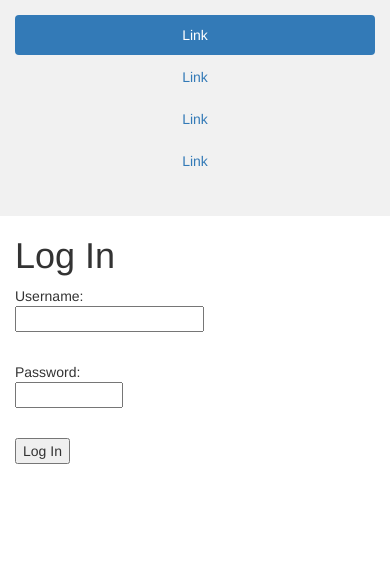
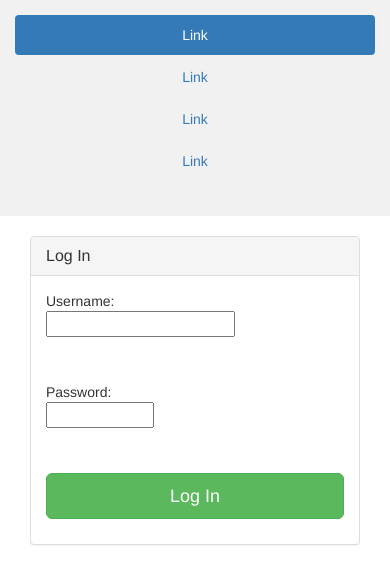
Before and after one commit to cherryshen/cherryblog, a Flask app: page /login in a window 390 px wide. Shown: the part 52-636 px from the top of the page. Run offline with Flask 2, Linux system fonts and the light colour scheme; some libraries are stand-ins or nearby versions.

Commit message:
styled login form box

```diff
--- a/blog/static/css/main.css
+++ b/blog/static/css/main.css
@@ -32,3 +32,7 @@
     width: 300px;
     padding-top: 7px;
 }
+
+.vertical-offset-20{
+    padding-top:20px;
+}
--- a/blog/templates/login.html
+++ b/blog/templates/login.html
@@ -3,24 +3,38 @@
 
 {% block content %}
 
-  <h1>Log In</h1>
-  <form action="" method="post" name="login">
+<div class="container">
+    <div class="row vertical-offset-20">
+    	<div class="col-md-4">
+    		<div class="panel panel-default">
+			  	<div class="panel-heading">
+			    	<h3 class="panel-title">Log In</h3>
+                </div>
+                <div class="panel-body">
+                    <form action="" method="post" name="login" role="form">
                         {{ form.hidden_tag() }}
+                    <fieldset>
                   <p>
                       Username:<br>
-          {{ form.username(size=20) }}<br>
+                      {{ form.username(size=20, class_="form-group") }}<br>
                       {% for error in form.username.errors %}
                         <span style="color: red;">[{{ error }}]</span>
                       {% endfor %}<br>
                   </p>
                   <p>
                       Password:<br>
-          {{ form.password(size=10) }}<br>
+                      {{ form.password(size=10, class_="form-group") }}<br>
                       {% for error in form.password.errors %}
                         <span style="color: red;">[{{ error }}]</span>
                       {% endfor %}<br>
                   </p>
-      <p><input type="submit" value="Log In"></p>
+                  <p><input class="btn btn-lg btn-success btn-block" type="submit" value="Log In"></p>
+                    </fieldset>
                     </form>
+                    </div>
+			</div>
+		</div>
+	</div>
+</div>
 
 {% endblock %}
```
Also changed, not shown: blog/templates/gallery.html (line endings or trailing spaces). Lines whose indentation alone changed are shown as unchanged.
